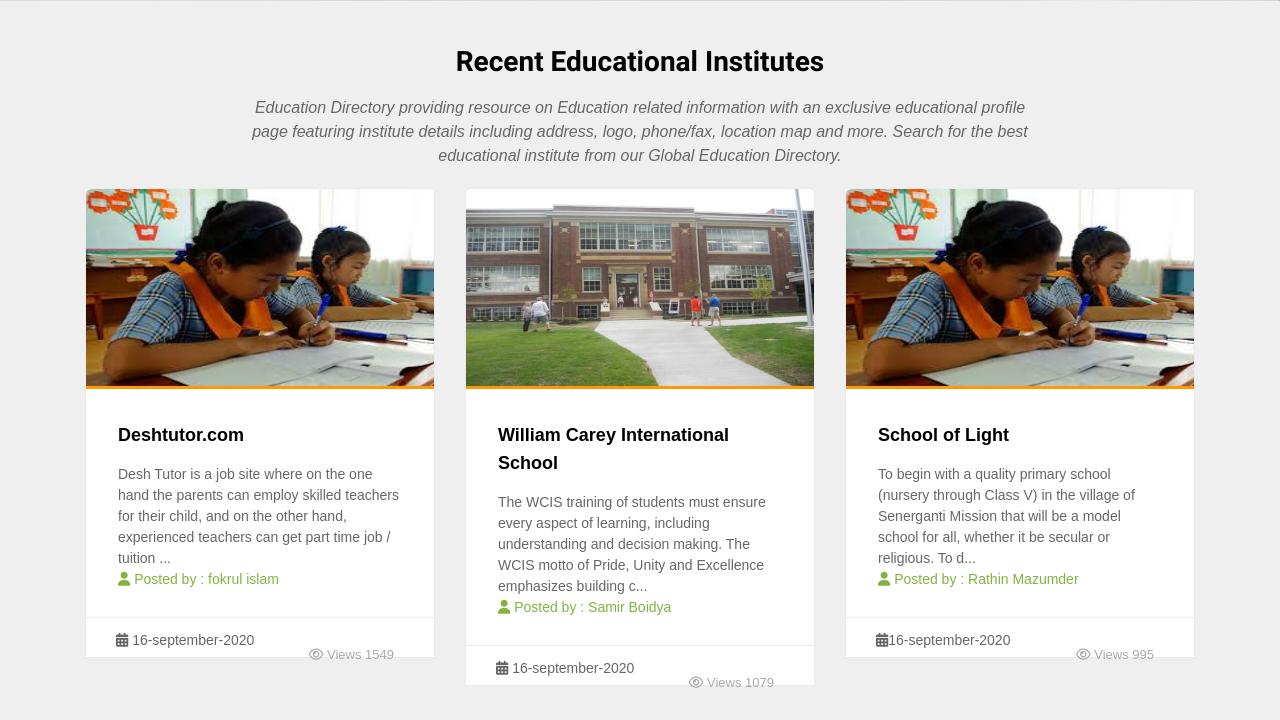
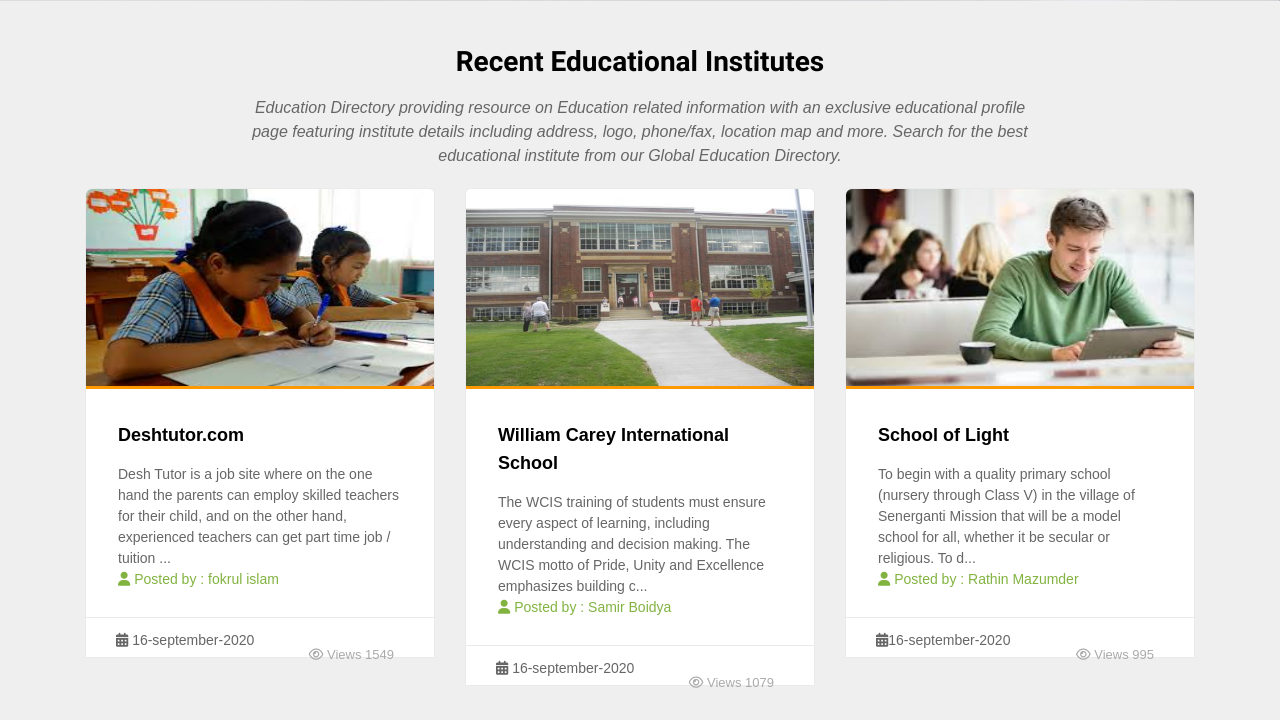
Before and after one commit to afrozasultana19/Search-tutor, a PHP site: page /index.php in a window 1280 px wide. Shown: the part 793-1513 px from the top of the page. Run offline with PHP 8.4, Linux system fonts and the light colour scheme; some libraries are stand-ins or nearby versions; some web fonts are replaced.

Commit message:
blog.php changed

```diff
--- a/blog.php
+++ b/blog.php
@@ -60,7 +60,7 @@
                     <div class="col-lg-4 col-md-12">
                         <div class="blog-box">
                             <div class="image-wrap entry">		<div class="directory-thumb">
-                                <img src="pic/index2.jpg" alt="School of Light" class="img-responsive">
+                                <img src="pic/index.jpg" alt="School of Light" class="img-responsive">
                                 <div class="magnifier">
                                      <a href="" title="School of Light"><i class="flaticon-add"></i></a>
                                 </div>
```
